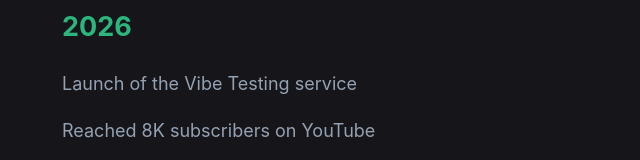
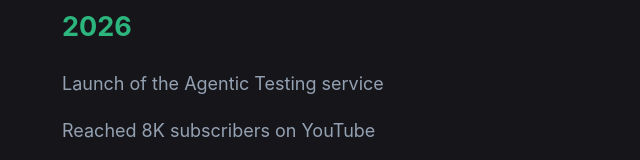
Before and after one commit to wlsf82/walmyr-nextjs, a Next.js app: page / in a window 1280 px wide. Shown: the part 4720-4880 px from the top of the page, without its empty margins (272-912 px from the left). Built offline with nearby package versions, Linux system fonts and the light colour scheme.

Commit message:
Change service name

```diff
--- a/components/achievements.js
+++ b/components/achievements.js
@@ -147,7 +147,7 @@
   {
     year: '2026',
     events: [
-      'Launch of the Vibe Testing service',
+      'Launch of the Agentic Testing service',
       'Reached 8K subscribers on YouTube',
     ]
   },
```
